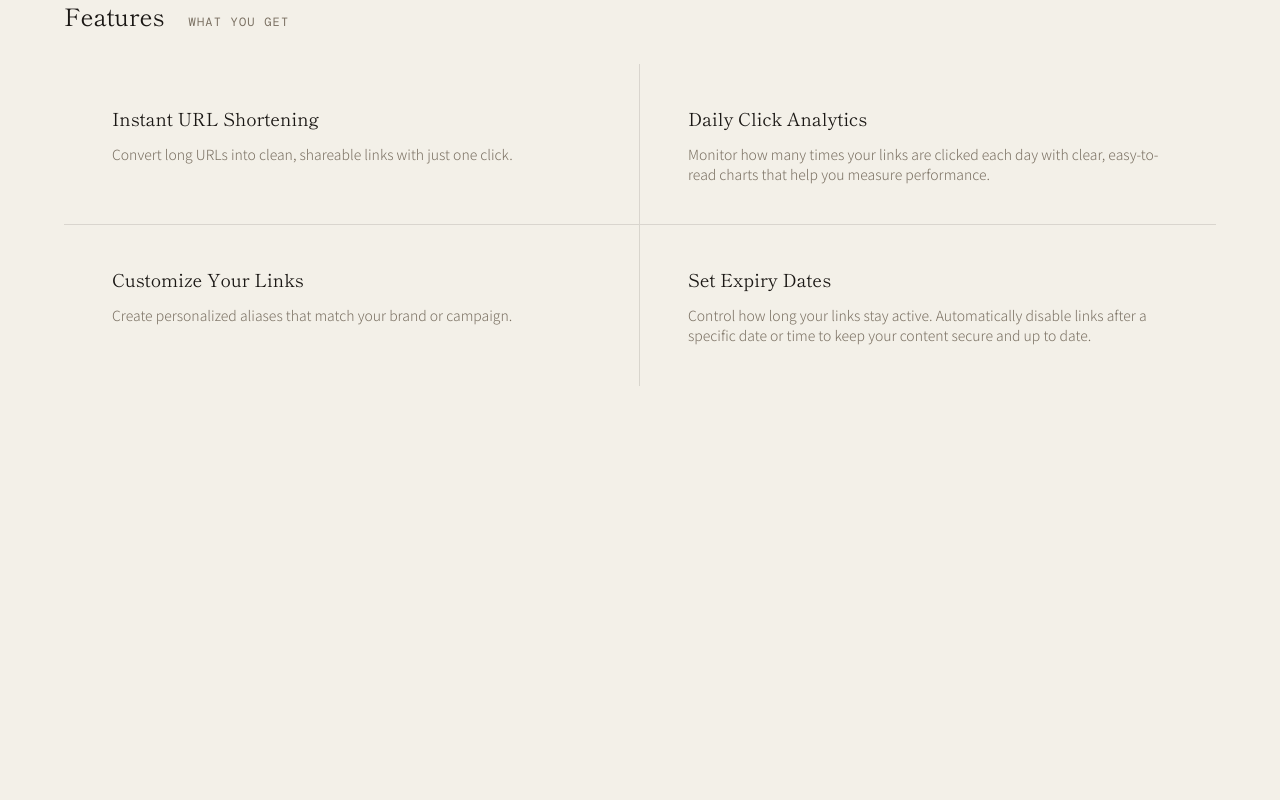
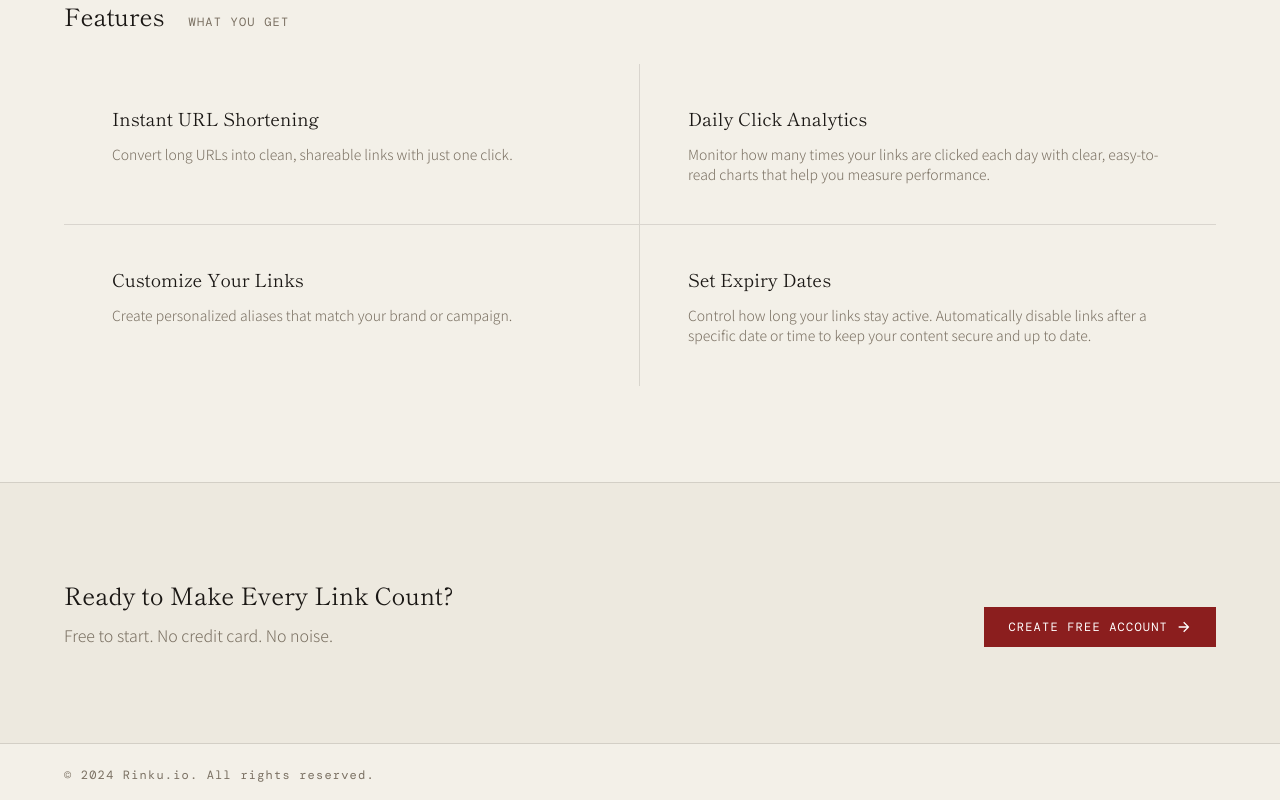
Before and after one commit to jesslyn-caroline/rinku, a React (Vite) app in the folder frontend/: page / in a window 1280 px wide. Shown: the part 1006-1806 px from the top of the page. Before the commit the page ends 1648 px from the top, so only its background shows below. Built offline with nearby package versions, Linux system fonts and the light colour scheme; a web font is replaced by a local one.

Commit message:
update: add Call To Action section and footer

```diff
--- a/frontend/src/pages/Landing.tsx
+++ b/frontend/src/pages/Landing.tsx
@@ -1,14 +1,18 @@
-import NavBar from "../components/navigations/NavBar"
+import NavBar from "../layouts/NavBar"
 import Hero from "../sections/Hero"
 import Features from "../sections/Features"
+import CallToAction from "../sections/CallToAction"
+import Footer from "../layouts/Footer"
 
 function Landing() {
     return (
     <div className={`w-full flex flex-col justify-center`}>
         <NavBar />
-        <div className={`max-w-480 w-full min-h-screen pb-40`}>
+        <div className={`max-w-480 w-full min-h-screen`}>
             <Hero />
             <Features />
+            <CallToAction />
+            <Footer />
         </div>
     </div>
 )}
```
